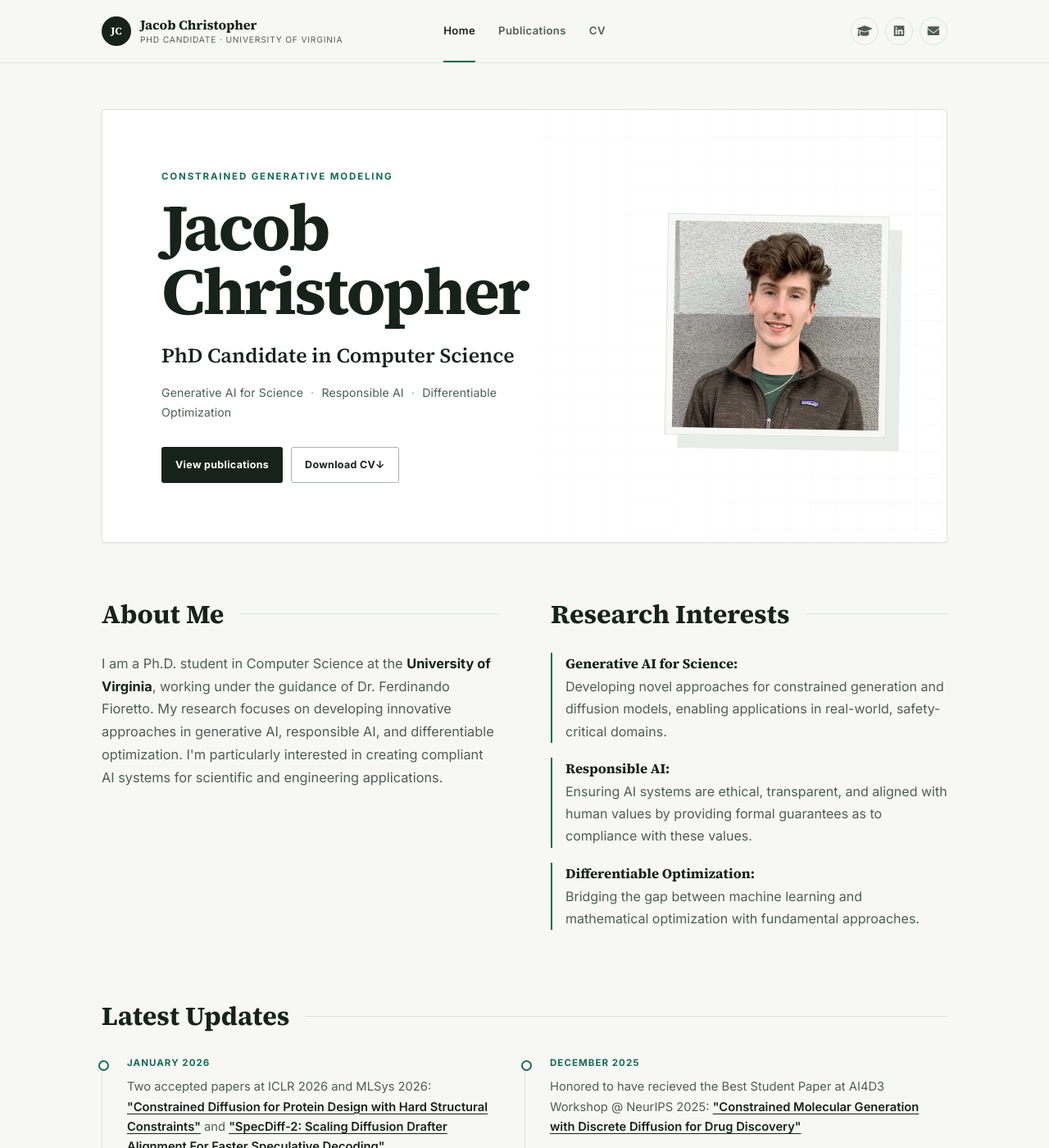
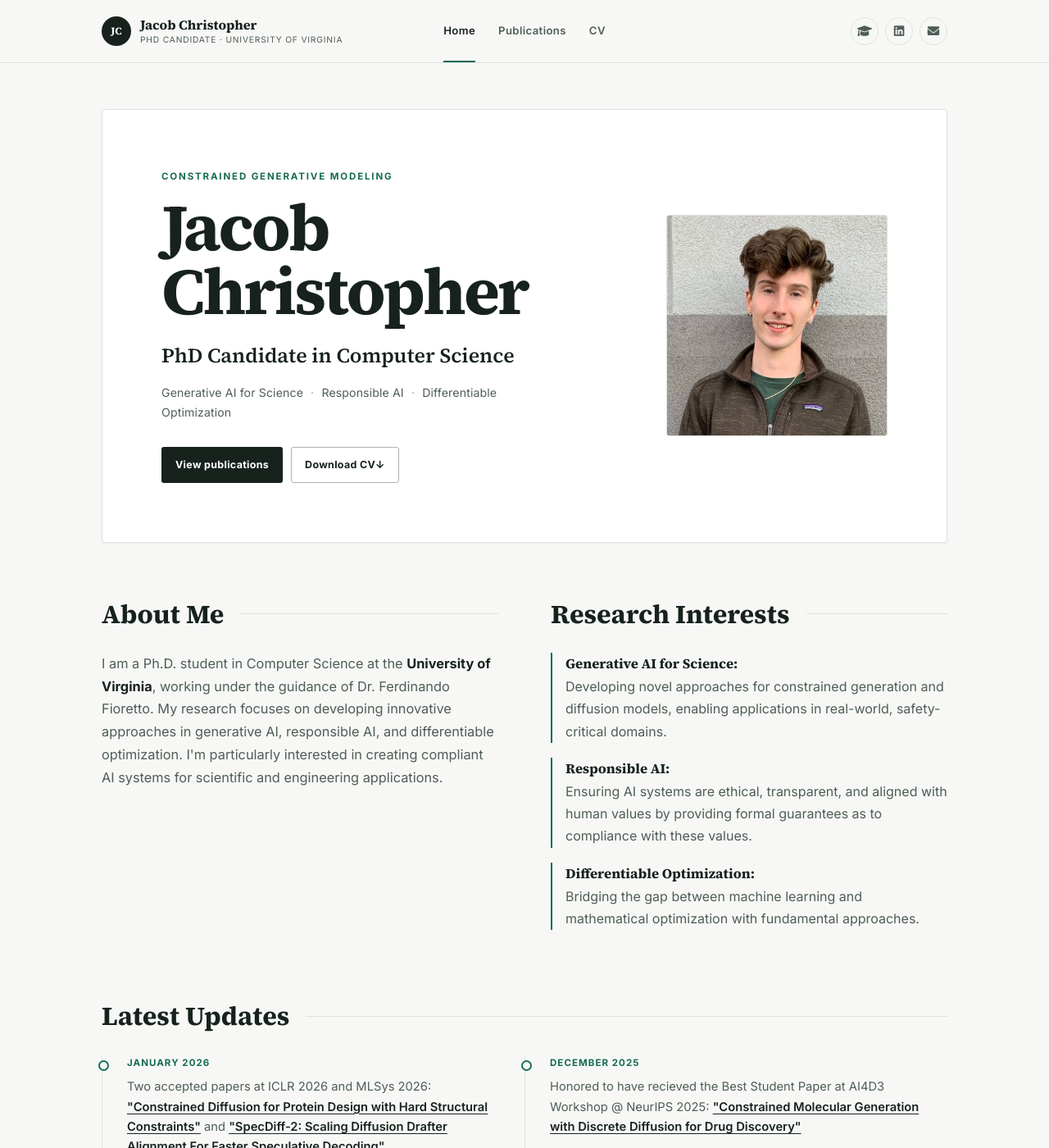
Before and after one commit to jacobchristopher/jacobchristopher.github.io, a Jekyll site: the page built from index.md, in a window 1280 px wide and 1400 px high. Shown: the whole window at 82% size. Built offline with Jekyll 4.4.1, drawn with Linux system fonts in a browser that asks for light colours.

Commit message:
style updates

```diff
--- a/assets/css/style.css
+++ b/assets/css/style.css
@@ -128,13 +128,7 @@ a:focus-visible { border-radius: 3px; outline: 3px solid rgba(23, 107, 85, 0.25)
     position: relative;
 }
 .hero::before {
-    background-image: linear-gradient(rgba(23, 34, 29, 0.025) 1px, transparent 1px), linear-gradient(90deg, rgba(23, 34, 29, 0.025) 1px, transparent 1px);
-    background-size: 32px 32px;
-    content: "";
-    inset: 0;
-    mask-image: linear-gradient(to right, transparent 35%, #000);
-    pointer-events: none;
-    position: absolute;
+    display: none;
 }
 .hero-content {
     align-items: center;
@@ -167,8 +161,18 @@ a:focus-visible { border-radius: 3px; outline: 3px solid rgba(23, 107, 85, 0.25)
 .button-secondary { border-color: #aab4ae; color: var(--ink); }
 .button-secondary:hover { border-color: var(--ink); color: var(--ink); }
 .hero-image { position: relative; }
-.portrait-frame { background: var(--paper); border: 1px solid var(--line); box-shadow: 16px 16px 0 #e8ece9; padding: 8px; transform: rotate(1deg); }
-.headshot { aspect-ratio: 1; display: block; filter: saturate(0.85) contrast(1.02); object-fit: cover; width: 100%; }
+.portrait-frame {
+    background: var(--surface);
+    border: 1px solid var(--line);
+    border-radius: 3px;
+    overflow: hidden;
+}
+.headshot {
+    aspect-ratio: 1;
+    display: block;
+    object-fit: cover;
+    width: 100%;
+}
 .profile-grid { align-items: start; display: grid; gap: 64px; grid-template-columns: repeat(2, minmax(0, 1fr)); }
 .profile-grid .section { margin: 68px 0 18px; }
 .profile-grid .section > ul { display: grid; gap: 18px; list-style: none; }
@@ -263,7 +267,6 @@ a:focus-visible { border-radius: 3px; outline: 3px solid rgba(23, 107, 85, 0.25)
     .hero { padding: 36px 26px 44px; }
     .hero-content { display: flex; flex-direction: column-reverse; gap: 34px; }
     .hero-image { align-self: flex-start; width: 138px; }
-    .portrait-frame { box-shadow: 10px 10px 0 #e8ece9; padding: 5px; }
     .hero h1 { font-size: clamp(2.65rem, 14vw, 3.7rem); }
     .hero-actions { align-items: stretch; flex-direction: column; }
     .section { margin: 50px 0; }
```
